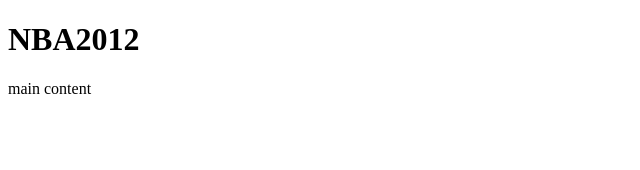
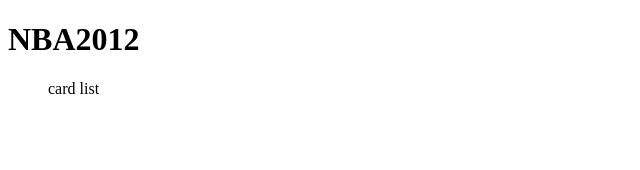
Before and after one commit to permalik/nba_app, a React (Create React App) app: page / in a window 1280 px wide. Shown: the top 170 px of the page, without its empty margins (0-640 px from the left). Built offline with nearby package versions, Linux system fonts and the light colour scheme.

Commit message:
Build CardList component

```diff
--- a/src/App.tsx
+++ b/src/App.tsx
@@ -1,4 +1,5 @@
 import React from "react";
+import CardList from "./components/app/cardList";
 import Layout from "./components/common/layout";
 import "./styles/index.css";
 
@@ -6,7 +7,7 @@
   return (
     <Layout>
       <main>
-        main content
+        <CardList/>
       </main>
     </Layout>
   );
--- /dev/null
+++ b/src/components/app/cardList/CardList.tsx
@@ -0,0 +1,13 @@
+const CardList = () => {
+  return (
+    <div>
+      <div>
+        <ul>
+          card list
+        </ul>
+      </div>
+    </div>
+  )
+}
+
+export default CardList
--- /dev/null
+++ b/src/components/app/cardList/index.ts
@@ -0,0 +1,3 @@
+import CardList from "./CardList";
+
+export default CardList;
```
